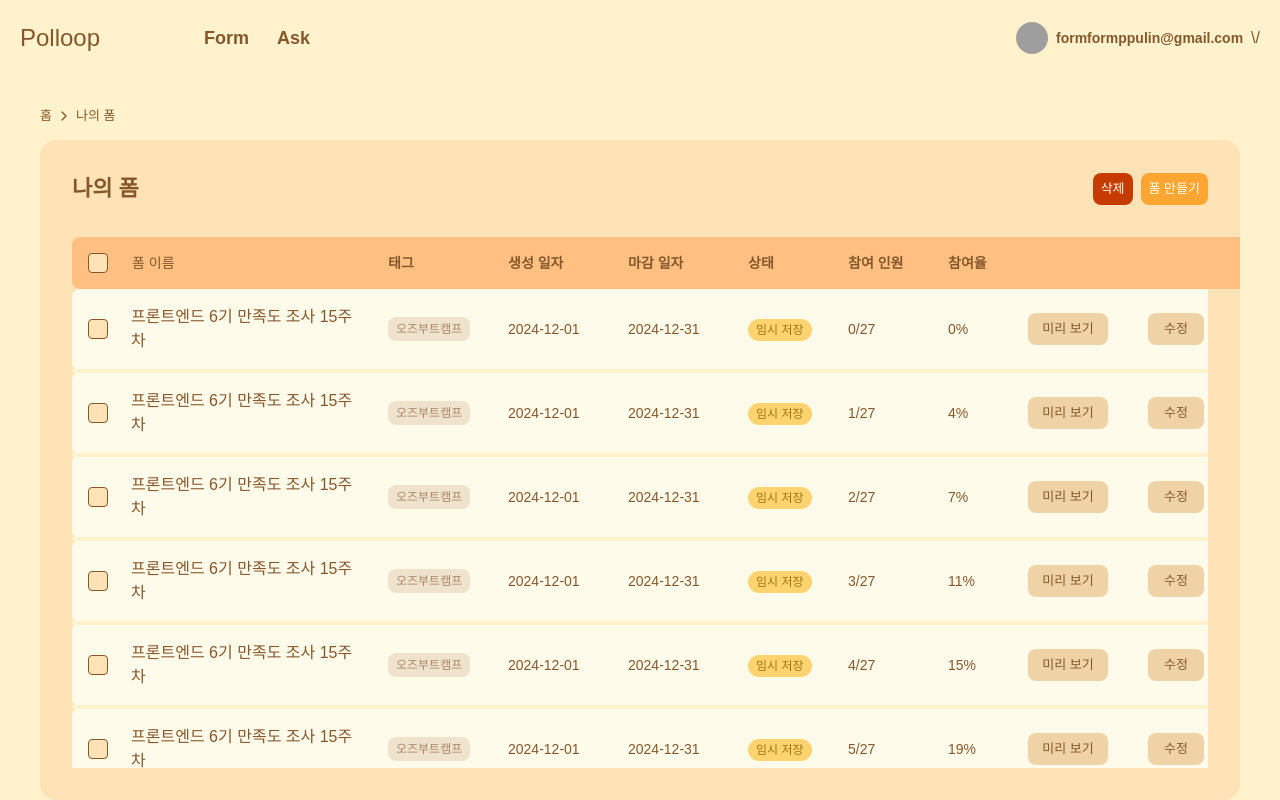
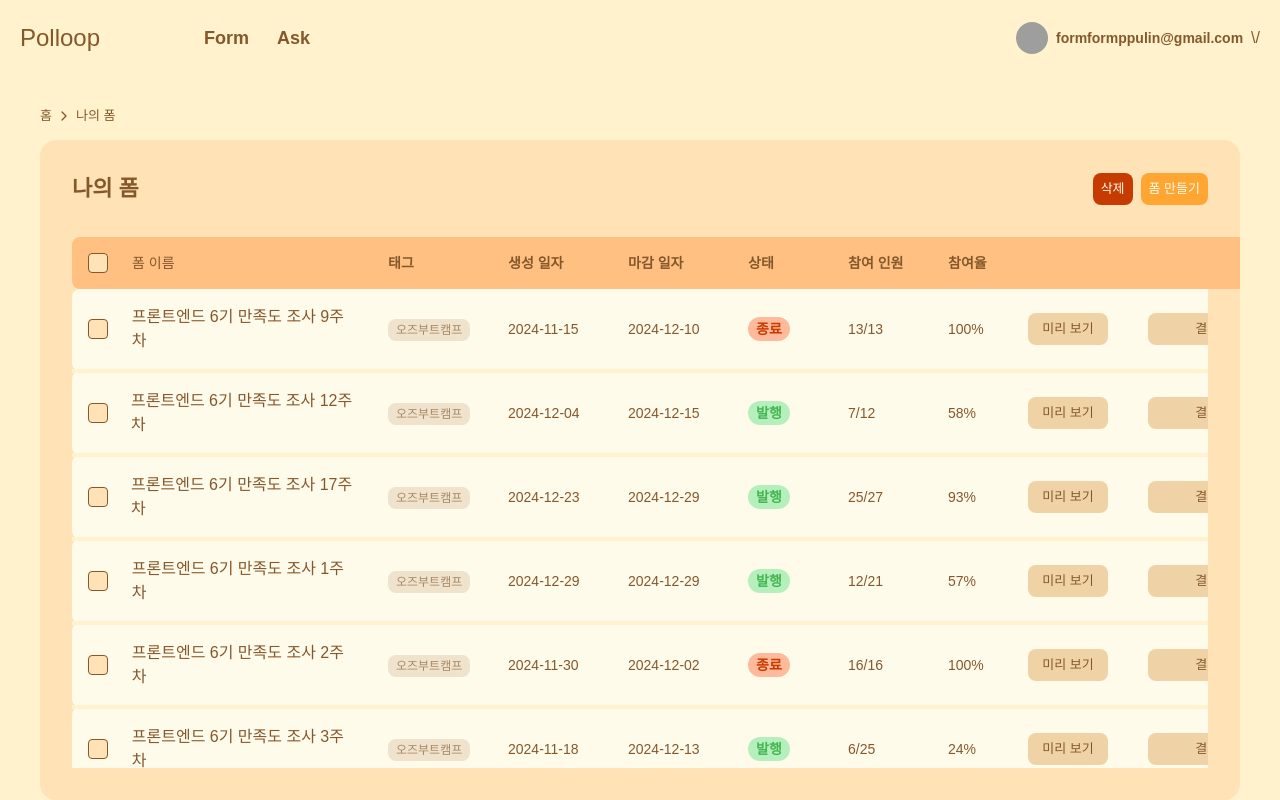
Before and after one commit to soheekimdev/Pollloop, a React (Vite) app: page /forms in a window 1280 px wide. Built offline with nearby package versions, Linux system fonts and the light colour scheme; grey boxes are pictures that could not be loaded; the HTML template or start-up script is replaced by a standard one.

Commit message:
feat: 나의 폼 화면 구현

```diff
--- a/src/pages/forms/index.tsx
+++ b/src/pages/forms/index.tsx
@@ -2,101 +2,246 @@ import { useState } from 'react';
 import { Trash2, Star, X, Check } from 'lucide-react';
 import Breadcrumbs from '../../components/common/Breadcrumbs';
 import Button from '../../components/common/Button';
+import FormStatusBadge from '../../components/common/status-badge/FormStatusBadge';
+import { cn } from '../../utils/cn';
 
+// API 응답 데이터 타입
 interface Form {
-  id: string;
-  name: string;
-  tags: string[];
-  createdAt: string;
-  deadline: string;
-  status: 'draft' | 'published' | 'closed';
-  targetCount: number;
-  participantCount: number;
+  uuid: string;
+  user: number;
+  title: string;
+  tag: string;
+  create_at: string;
+  end_at: string;
+  is_closed: boolean;
+  status?: '임시 저장' | '발행' | '종료';
+  access_code?: string;
+  is_bookmark: boolean;
+  completed_count: number;
+  target_count: number;
 }
 
-export default function Forms() {
-  const [selectedForms, setSelectedForms] = useState<string[]>([]);
-  const [isPreviewModalOpen, setIsPreviewModalOpen] = useState(false);
+// API 명세서 기반 목업 데이터
+export const mockForms = [
+  {
+    uuid: "12e3a5b415d98be25e8e7a766fb750bf",
+    user: 1,
+    title: "프론트엔드 6기 만족도 조사 1주차",
+    tag: "오즈부트캠프",
+    create_at: "2024-12-29",
+    end_at: "2024-12-29",
+    is_closed: false,
+    is_bookmark: false,
+    completed_count: 12,
+    target_count: 21
+  },
+  {
+    uuid: "bcba661ffc39f4b26ca2d21200fdd117",
+    user: 1,
+    title: "프론트엔드 6기 만족도 조사 2주차",
+    tag: "오즈부트캠프",
+    create_at: "2024-11-30",
+    end_at: "2024-12-02",
+    is_closed: true,
+    is_bookmark: false,
+    completed_count: 16,
+    target_count: 16
+  },
+  {
+    uuid: "255e2a43094a1f15f18a063b19de324e",
+    user: 1,
+    title: "프론트엔드 6기 만족도 조사 3주차",
+    tag: "오즈부트캠프",
+    create_at: "2024-11-18",
+    end_at: "2024-12-13",
+    is_closed: false,
+    is_bookmark: false,
+    completed_count: 6,
+    target_count: 25
+  },
+  {
+    uuid: "049b00dff1570acb4fd4957d1064dba1",
+    user: 1,
+    title: "프론트엔드 6기 만족도 조사 4주차",
+    tag: "오즈부트캠프",
+    create_at: "2024-11-21",
+    end_at: "2024-12-18",
+    is_closed: true,
+    is_bookmark: false,
+    completed_count: 21,
+    target_count: 21
+  },
+  {
+    uuid: "f871383078bed649170c13caa74fb2bb",
+    user: 1,
+    title: "프론트엔드 6기 만족도 조사 5주차",
+    tag: "오즈부트캠프",
+    create_at: "2024-12-09",
+    end_at: "2024-12-18",
+    is_closed: true,
+    is_bookmark: false,
+    completed_count: 27,
+    target_count: 27
+  },
+  {
+    uuid: "28c8b9969a206c0088d31c0bec5b4e20",
+    user: 1,
+    title: "프론트엔드 6기 만족도 조사 6주차",
+    tag: "오즈부트캠프",
+    create_at: "2024-11-08",
+    end_at: "2024-11-10",
+    is_closed: true,
+    is_bookmark: false,
+    completed_count: 0,
+    target_count: 6
+  },
+  {
+    uuid: "a7ab60a9acdfc5189a8d85e49bcdf6d5",
+    user: 1,
+    title: "프론트엔드 6기 만족도 조사 7주차",
+    tag: "오즈부트캠프",
+    create_at: "2024-11-18",
+    end_at: "2024-11-20",
+    is_closed: false,
+    is_bookmark: false,
+    completed_count: 20,
+    target_count: 27
+  },
+  {
+    uuid: "ce7e8ae6ec3afbc945ad97188e21f9c0",
+    user: 1,
+    title: "프론트엔드 6기 만족도 조사 8주차",
+    tag: "오즈부트캠프",
+    create_at: "2024-12-01",
+    end_at: "2024-12-05",
+    is_closed: false,
+    is_bookmark: false,
+    completed_count: 18,
+    target_count: 28
+  },
+  {
+    uuid: "3f8ff66bca294bf7881944c4d14e1537",
+    user: 1,
+    title: "프론트엔드 6기 만족도 조사 9주차",
+    tag: "오즈부트캠프",
+    create_at: "2024-11-15",
+    end_at: "2024-12-10",
+    is_closed: true,
+    is_bookmark: true,
+    completed_count: 13,
+    target_count: 13
+  },
+  {
+    uuid: "785fba2b032f11c8a7b55eb8b8da0fa4",
+    user: 1,
+    title: "프론트엔드 6기 만족도 조사 10주차",
+    tag: "오즈부트캠프",
+    create_at: "2024-11-24",
+    end_at: "2024-12-12",
+    is_closed: false,
+    is_bookmark: false,
+    completed_count: 8,
+    target_count: 10
+  },
+  {
+    uuid: "5822d22783b8cb6e0d858fdb846e312d",
+    user: 1,
+    title: "프론트엔드 6기 만족도 조사 11주차",
+    tag: "오즈부트캠프",
+    create_at: "2024-12-14",
+    end_at: "2024-12-20",
+    is_closed: true,
+    is_bookmark: false,
+    completed_count: 19,
+    target_count: 22
+  },
+  {
+    uuid: "bb8dff36f77211d39c99b49d8b63dce5",
+    user: 1,
+    title: "프론트엔드 6기 만족도 조사 12주차",
+    tag: "오즈부트캠프",
+    create_at: "2024-12-04",
+    end_at: "2024-12-15",
+    is_closed: false,
+    is_bookmark: true,
+    completed_count: 7,
+    target_count: 12
+  },
+  {
+    uuid: "d2b8c687d2d06087f07b7b688e81274f",
+    user: 1,
+    title: "프론트엔드 6기 만족도 조사 13주차",
+    tag: "오즈부트캠프",
+    create_at: "2024-11-29",
+    end_at: "2024-12-07",
+    is_closed: false,
+    is_bookmark: false,
+    completed_count: 15,
+    target_count: 20
+  },
+  {
+    uuid: "b8248ef2f3824d43182169ffda9f9232",
+    user: 1,
+    title: "프론트엔드 6기 만족도 조사 14주차",
+    tag: "오즈부트캠프",
+    create_at: "2024-11-23",
+    end_at: "2024-12-03",
+    is_closed: false,
+    is_bookmark: false,
+    completed_count: 5,
+    target_count: 27
+  },
+  {
+    uuid: "1b7b515c363c9e69904d164882c2d5f4",
+    user: 1,
+    title: "프론트엔드 6기 만족도 조사 15주차",
+    tag: "오즈부트캠프",
+    create_at: "2024-11-30",
+    end_at: "2024-12-05",
+    is_closed: false,
+    is_bookmark: false,
+    completed_count: 10,
+    target_count: 20
+  },
+  {
+    uuid: "76a0017123bcb4d364c9b8757089a516",
+    user: 1,
+    title: "프론트엔드 6기 만족도 조사 16주차",
+    tag: "오즈부트캠프",
+    create_at: "2024-12-17",
+    end_at: "2024-12-20",
+    is_closed: true,
+    is_bookmark: false,
+    completed_count: 17,
+    target_count: 29
+  },
+  {
+    uuid: "edb7cb7a87c2d35e65e00eea0879fed5",
+    user: 1,
+    title: "프론트엔드 6기 만족도 조사 17주차",
+    tag: "오즈부트캠프",
+    create_at: "2024-12-23",
+    end_at: "2024-12-29",
+    is_closed: false,
+    is_bookmark: true,
+    completed_count: 25,
+    target_count: 27
+  },
+  {
+    uuid: "f1854559821c51a31ef18a8e8a6c3f1e",
+    user: 1,
+    title: "프론트엔드 6기 만족도 조사 18주차",
+    tag: "오즈부트캠프",
+    create_at: "2024-11-08",
+    end_at: "2024-12-03",
+    is_closed: false,
+    is_bookmark: false,
+    completed_count: 16,
+    target_count: 24
+  }
+];
 
-  const forms: Form[] = Array(20).fill(null).map((_, index) => ({
-    id: String(index + 1),
-    name: '프론트엔드 6기 만족도 조사 15주차',
-    tags: ['오즈부트캠프'],
-    createdAt: '2024-12-01',
-    deadline: '2024-12-31',
-    status: index < 6 ? 'draft' : index < 10 ? 'published' : 'closed',
-    targetCount: 27,
-    participantCount: index % 27,
-  }));
-
-  const handleSelectAll = (checked: boolean) => {
-    setSelectedForms(checked ? forms.map(form => form.id) : []);
-  };
-
-  const handleSelectForm = (formId: string) => {
-    setSelectedForms(prev =>
-      prev.includes(formId)
-        ? prev.filter(id => id !== formId)
-        : [...prev, formId]
-    );
-  };
-
-  const getStatusText = (status: Form['status']) => {
-    switch (status) {
-      case 'draft': return '임시 저장';
-      case 'published': return '발행';
-      case 'closed': return '종료';
-    }
-  };
-
-  const getStatusStyle = (status: Form['status']) => {
-    switch (status) {
-      case 'draft':
-        return 'bg-status-yellow-bg text-status-yellow-text';
-      case 'published':
-        return 'bg-status-green-bg text-status-green-text';
-      case 'closed':
-        return 'bg-status-red-bg text-status-red-text';
-    }
-  };
-
-  const getActionButtons = (status: Form['status']) => {
-    const handlePreview = () => setIsPreviewModalOpen(true);
-
-    switch (status) {
-      case 'draft':
-        return (
-          <>
-            <td className="p-4">
-              <Button size="sm" variant="neutral" className="w-20" onClick={handlePreview}>
-                미리 보기
-              </Button>
-            </td>
-            <td className="p-4">
-              <div className="flex gap-2">
-                <Button size="sm" variant="neutral" className="w-14">수정</Button>
-                <Button size="sm" variant="neutral" className="w-20">발행하기</Button>
-              </div>
-            </td>
-          </>
-        );
-      case 'published':
-      case 'closed':
-        return (
-          <>
-            <td className="p-4">
-              <Button size="sm" variant="neutral" className="w-20" onClick={handlePreview}>
-                미리 보기
-              </Button>
-            </td>
-            <td className="p-4">
-              <Button size="sm" variant="neutral" className="w-[146px]">결과 보기</Button>
-            </td>
-          </>
-        );
-    }
-  };
-
+// 체크박스 컴포넌트 - 컴포넌트 분리 예정
 const CheckboxWithLabel = ({ checked, onChange, label }: { checked: boolean; onChange: (checked: boolean) => void; label?: string }) => (
   <div className="relative flex items-center gap-6">
     <div className="relative w-5 h-5">
@@ -118,9 +263,80 @@ export default function Forms() {
   </div>
 );
 
+export default function Forms() {
+  const [forms, setForms] = useState<Form[]>(
+    [...mockForms].sort((a, b) => {
+      if (a.is_bookmark === b.is_bookmark) return 0;
+      return a.is_bookmark ? -1 : 1;
+    })
+  );
+  const [selectedForms, setSelectedForms] = useState<string[]>([]);
+  const [isPreviewModalOpen, setIsPreviewModalOpen] = useState(false);
+  const [selectedFormId, setSelectedFormId] = useState<string | null>(null);
+
+  const handleSelectAll = (checked: boolean) => {
+    setSelectedForms(checked ? forms.map(form => form.uuid) : []);
+  };
+
+  const handleSelectForm = (formId: string) => {
+    setSelectedForms(prev =>
+      prev.includes(formId)
+        ? prev.filter(id => id !== formId)
+        : [...prev, formId]
+    );
+  };
+
+  const handleToggleBookmark = async (formId: string) => {
+    try {
+      // API 호출 예시
+      // const response = await fetch(/api/forms/${formId}/bookmark, {
+      //   method: 'PUT',
+      //   headers: { 'Content-Type': 'application/json' },
+      //   body: JSON.stringify({ is_bookmark: true })
+      // });
+
+      const updatedForms = forms.map(form => {
+        if (form.uuid === formId) {
+          return { ...form, is_bookmark: !form.is_bookmark };
+        }
+        return form;
+      });
+
+      const sortedForms = [...updatedForms].sort((a, b) => {
+        if (a.is_bookmark === b.is_bookmark) return 0;
+        return a.is_bookmark ? -1 : 1;
+      });
+
+      setForms(sortedForms);
+    } catch (error) {
+      console.error('즐겨찾기 설정 실패:', error);
+    }
+  };
+
+  const handleDeleteForms = async () => {
+    if (!window.confirm('선택한 폼을 삭제하시겠습니까?\n\n삭제한 후에는 복구할 수 없습니다.')) return;
+
+    try {
+      // API 호출 예시
+      // await Promise.all(selectedForms.map(formId =>
+      //   fetch(/api/forms/${formId}, { method: 'DELETE' })
+      // ));
+
+      setForms(prev => prev.filter(form => !selectedForms.includes(form.uuid)));
+      setSelectedForms([]);
+    } catch (error) {
+      console.error('폼 삭제 실패:', error);
+    }
+  };
+
+  const getFormStatus = (form: Form): '임시 저장' | '발행' | '종료' => {
+    if (form.is_closed) return '종료';
+    // 추가적인 상태 판단 로직 필요 (임시저장/발행)
+    return '발행';
+  };
+
   return (
     <div className="flex flex-col h-full bg-pollloop-bg-01">
-      {/* Main Content */}
       <div className="flex-1 overflow-hidden">
         <div className="px-10 py-4">
           <Breadcrumbs items={['홈', '나의 폼']} />
@@ -135,7 +351,7 @@ export default function Forms() {
                   <Button
                     variant="danger"
                     size="sm"
-                    onClick={() => {/* 삭제 로직 */}}
+                    onClick={handleDeleteForms}
                     disabled={selectedForms.length === 0}
                   >
                     삭제
@@ -143,6 +359,7 @@ export default function Forms() {
                   <Button
                     variant="primary"
                     size="sm"
+                    to="/forms/create"
                   >
                     폼 만들기
                   </Button>
@@ -201,56 +418,83 @@ export default function Forms() {
                       <col className="w-[80px]" />
                     </colgroup>
                     <tbody className="divide-y-4 divide-pollloop-bg-01">
-                      {forms.map((form) => (
+                      {forms.map((form) => {
+                        const status = getFormStatus(form);
+                        return (
                           <tr
-                          key={form.id}
-                          className="bg-pollloop-light-beige rounded-lg hover:bg-pollloop-bg-01 h-16"
+                            key={form.uuid}
+                            className={cn(
+                              'bg-pollloop-light-beige hover:bg-pollloop-bg-01 h-16'
+                            )}
                           >
                             <td className="p-4 rounded-l-lg">
                               <CheckboxWithLabel
-                              checked={selectedForms.includes(form.id)}
-                              onChange={() => handleSelectForm(form.id)}
-                              label={form.name}
+                                checked={selectedForms.includes(form.uuid)}
+                                onChange={() => handleSelectForm(form.uuid)}
+                                label={form.title}
                               />
                             </td>
                             <td className="p-4">
-                            <div className="flex gap-1">
-                              {form.tags.map(tag => (
-                                <span
-                                  key={tag}
-                                  className="px-2 py-1 rounded-lg text-xs bg-tag-secondary-bg text-tag-secondary-text"
-                                >
-                                  {tag}
-                                </span>
-                              ))}
-                            </div>
-                          </td>
-                          <td className="p-4 text-sm">{form.createdAt}</td>
-                          <td className="p-4 text-sm">{form.deadline}</td>
-                          <td className="p-4">
-                            <span className={`px-2 py-1 rounded-full text-xs ${getStatusStyle(form.status)}`}>
-                              {getStatusText(form.status)}
+                              <span className="px-2 py-1 rounded-lg text-xs bg-tag-secondary-bg text-tag-secondary-text">
+                                {form.tag}
                               </span>
                             </td>
-                          <td className="p-4 text-sm text-left">
-                            {form.participantCount}/{form.targetCount}
+                            <td className="p-4 text-sm">{form.create_at}</td>
+                            <td className="p-4 text-sm">{form.end_at}</td>
+                            <td className="p-4">
+                              <FormStatusBadge status={status} />
                             </td>
-                          <td className="p-4 text-sm text-left">
-                            {((form.participantCount / form.targetCount) * 100).toFixed(0)}%
+                            <td className="p-4 text-sm">
+                              {form.completed_count}/{form.target_count}
                             </td>
-                          {getActionButtons(form.status)}
+                            <td className="p-4 text-sm">
+                              {Math.round((form.completed_count / form.target_count) * 100)}%
+                            </td>
+                            <td className="p-4">
+                              <Button
+                                size="sm"
+                                variant="neutral"
+                                className="w-20"
+                                onClick={() => {
+                                  setSelectedFormId(form.uuid);
+                                  setIsPreviewModalOpen(true);
+                                }}
+                              >
+                                미리 보기
+                              </Button>
+                            </td>
+                            <td className="p-4">
+                              {status === '임시 저장' ? (
+                                <div className="flex gap-2">
+                                  <Button size="sm" variant="neutral" className="w-14">수정</Button>
+                                  <Button size="sm" variant="neutral" className="w-20">발행하기</Button>
+                                </div>
+                              ) : (
+                                <Button size="sm" variant="neutral" className="w-[146px]">결과 보기</Button>
+                              )}
+                            </td>
                             <td className="p-4 rounded-r-lg">
                               <div className="flex gap-4 text-pollloop-brown-01">
-                              <button className="hover:text-pollloop-brown-02">
+                                <button
+                                  onClick={() => handleDeleteForms()}
+                                  className="hover:text-pollloop-brown-02"
+                                >
                                   <Trash2 size={18} />
                                 </button>
-                              <button className="hover:text-pollloop-brown-02">
-                                <Star size={18} />
+                                <button
+                                  onClick={() => handleToggleBookmark(form.uuid)}
+                                  className={cn(
+                                    "hover:text-pollloop-brown-02",
+                                    form.is_bookmark && "text-pollloop-orange"
+                                  )}
+                                >
+                                  <Star size={18} fill={form.is_bookmark ? "currentColor" : "none"} />
                                 </button>
                               </div>
                             </td>
                           </tr>
-                      ))}
+                        );
+                      })}
                     </tbody>
                   </table>
                 </div>
@@ -259,6 +503,7 @@ export default function Forms() {
           </div>
         </div>
       </div>
+
 
       {isPreviewModalOpen && (
         <div className="fixed inset-0 flex items-center justify-center bg-black bg-opacity-50">
--- /dev/null
+++ b/src/utils/cn.ts
@@ -0,0 +1,6 @@
+import { ClassValue, clsx } from 'clsx';
+import { twMerge } from 'tailwind-merge';
+
+export const cn = (...inputs: ClassValue[]) => {
+  return twMerge(clsx(inputs));
+};
```
Also changed, not shown: package.json (+8 -1 lines), src/components/details/Participants.tsx (deleted, +0 -7 lines), 1 other file (tests, documents, lock files or other folders). Lines whose indentation alone changed are shown as unchanged.
